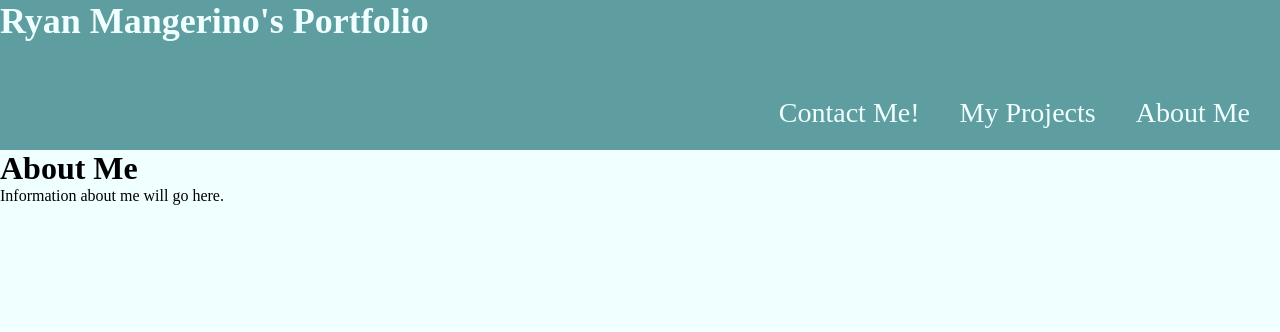
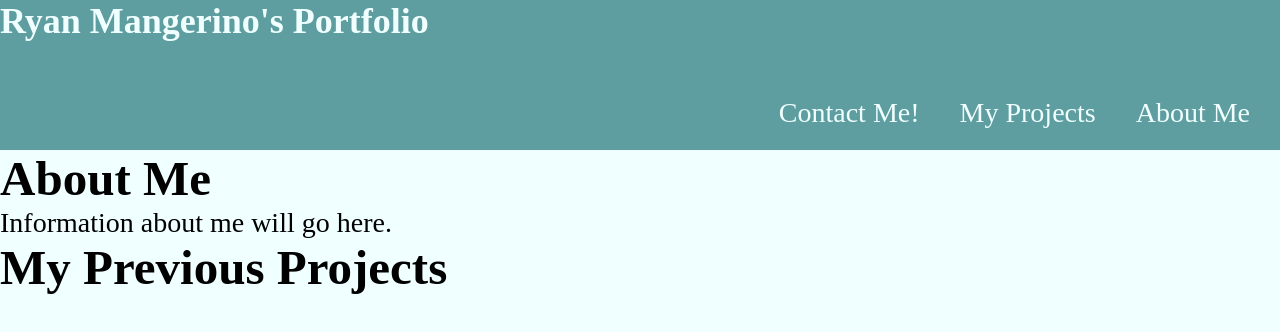
Before and after one commit to Gromit-Ryan/Personal-Portfolio, a plain HTML site: page index.html in a window 1280 px wide. Drawn offline with Linux system fonts and the light colour scheme.

Commit message:
Small changes to css and html

```diff
--- a/assets/style.css
+++ b/assets/style.css
@@ -34,7 +34,11 @@ header a {
     color: azure;
 }
 
+main {
+    font-size: 175%;
+}
+
 main h2 {
-    font-size: 200%;
+    font-size: 175%;
 
 }
--- a/index.html
+++ b/index.html
@@ -34,8 +34,8 @@
           </p>
         </section>
 
-        <section>
-
+        <section class="projects">
+            <h2>My Previous Projects</h2>
         </section>
     </main>
 
```
